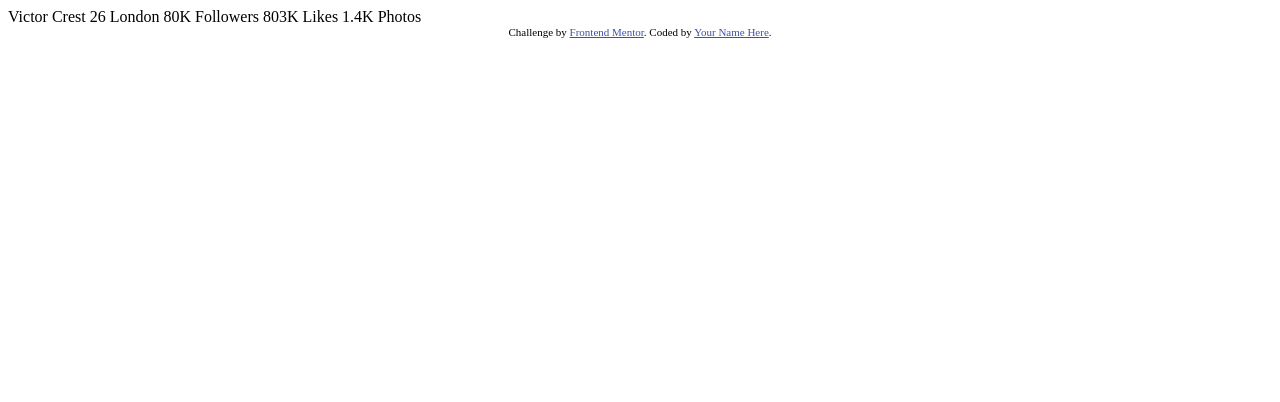
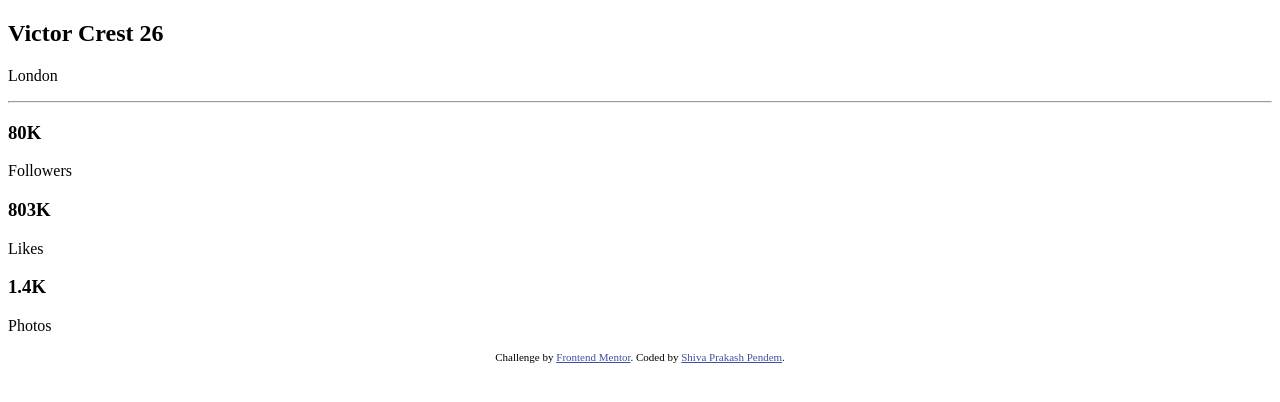
Before and after one commit to shivaprakash-sudo/profile-card-component, a plain HTML site: page index.html in a window 1280 px wide. Drawn offline with Linux system fonts and the light colour scheme.

Commit message:
setup base layout with necessary html tags

```diff
--- a/index.html
+++ b/index.html
@@ -1,35 +1,59 @@
 <!DOCTYPE html>
 <html lang="en">
   <head>
-  <meta charset="UTF-8">
-  <meta name="viewport" content="width=device-width, initial-scale=1.0"> <!-- displays site properly based on user's device -->
+    <meta charset="UTF-8" />
+    <meta name="viewport" content="width=device-width, initial-scale=1.0" />
+    <!-- displays site properly based on user's device -->
 
-  <link rel="icon" type="image/png" sizes="32x32" href="./images/favicon-32x32.png">
+    <link
+      rel="icon"
+      type="image/png"
+      sizes="32x32"
+      href="./images/favicon-32x32.png"
+    />
+    <link rel="stylesheet" href="style.css" />
 
     <title>Frontend Mentor | Profile card component</title>
-
-  <!-- Feel free to remove these styles or customise in your own stylesheet 👍 -->
-  <style>
-    .attribution { font-size: 11px; text-align: center; }
-    .attribution a { color: hsl(228, 45%, 44%); }
-  </style>
   </head>
   <body>
-  Victor Crest
-  26
-  London
-
-  80K
-  Followers
-
-  803K
-  Likes
-
-  1.4K
-  Photos
-  <div class="attribution">
-    Challenge by <a href="https://www.frontendmentor.io?ref=challenge" target="_blank">Frontend Mentor</a>.
-    Coded by <a href="#">Your Name Here</a>.
+    <main>
+      <article>
+        <div class="pattern"></div>
+        <div>
+          <h2>Victor Crest <span>26</span></h2>
+          <p>London</p>
+          <hr />
+          <div>
+            <div>
+              <h3>80K</h3>
+              <p>Followers</p>
             </div>
+            <div>
+              <h3>803K</h3>
+              <p>Likes</p>
+            </div>
+            <div>
+              <h3>1.4K</h3>
+              <p>Photos</p>
+            </div>
+          </div>
+        </div>
+      </article>
+    </main>
+    <footer class="attribution">
+      Challenge by
+      <a
+        href="https://www.frontendmentor.io?ref=challenge"
+        target="_blank"
+        rel="noopener"
+        >Frontend Mentor</a
+      >. Coded by
+      <a
+        href="https://www.frontendmentor.io/profile/shivaprakash-sudo"
+        target="_blank"
+        rel="noopener"
+        >Shiva Prakash Pendem</a
+      >.
+    </footer>
   </body>
 </html>
--- /dev/null
+++ b/style.css
@@ -0,0 +1,9 @@
+/* footer */
+.attribution {
+    font-size: 11px;
+    text-align: center;
+}
+
+.attribution a {
+    color: hsl(228, 45%, 44%);
+}
```
Also changed, not shown: 2 other files. Lines whose indentation alone changed are shown as unchanged.
